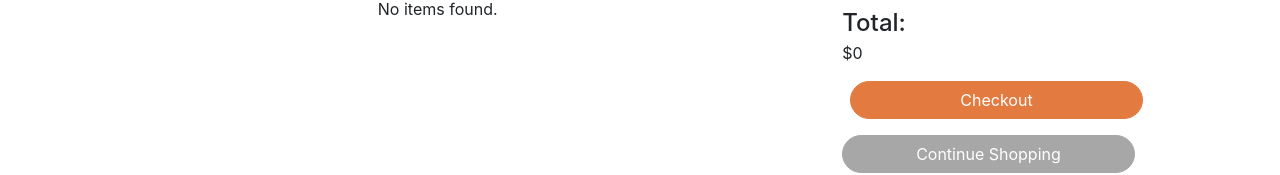
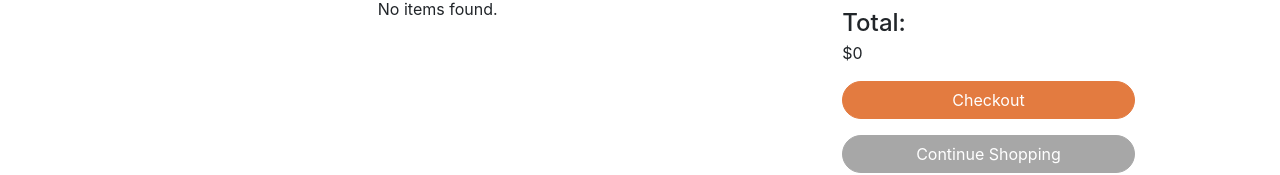
Before and after one commit to CognizantGrads-TeamALT/grizzly-frontend, a React (Create React App) app: page /shoppingcart in a window 1280 px wide. Shown: the part 224-399 px from the top of the page. Built offline with nearby package versions, Linux system fonts and the light colour scheme.

Commit message:
Props styling on the paypal button was breaking something

```diff
--- a/src/components/portal/customer/ShoppingCart.js
+++ b/src/components/portal/customer/ShoppingCart.js
@@ -179,7 +179,7 @@ class ShoppingCart extends Component {
               ${this.totalPrice}
             </div>
             <Link
-              className="mt-3 ml-2 btn orange-b surround-parent w-75 more-rounded"
+              className="mt-3 btn orange-b surround-parent w-75 more-rounded"
               to="/payment">
               Checkout
             </Link>
--- a/src/components/portal/payment/Payment.js
+++ b/src/components/portal/payment/Payment.js
@@ -125,7 +125,6 @@ class Payment extends Component {
                     onSuccess={this.onSuccess}
                     onCancel={this.onCancel}
                     onError={this.onError}
-                    style={{width: '100%', minWidth:'100px'}}
                   />
                   <Link
                     className="btn more-rounded btn-sm plain-b surround-parent w-100"
```
